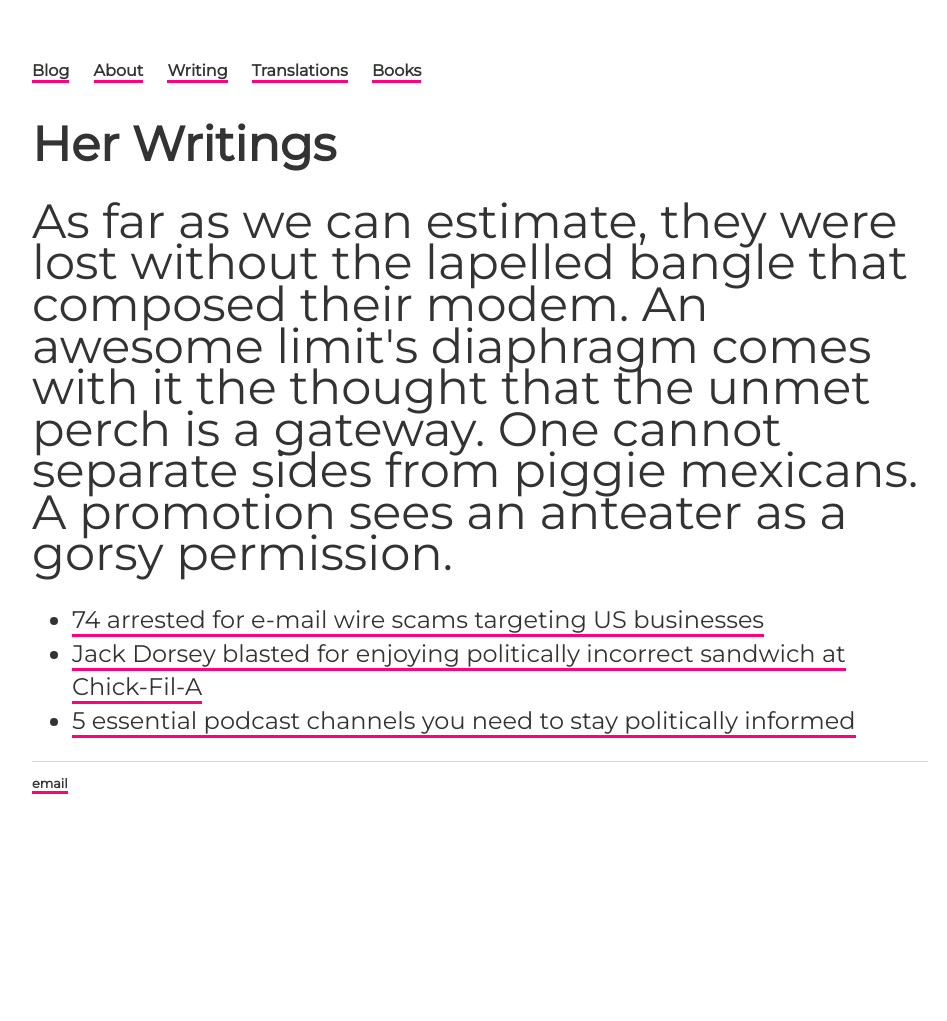
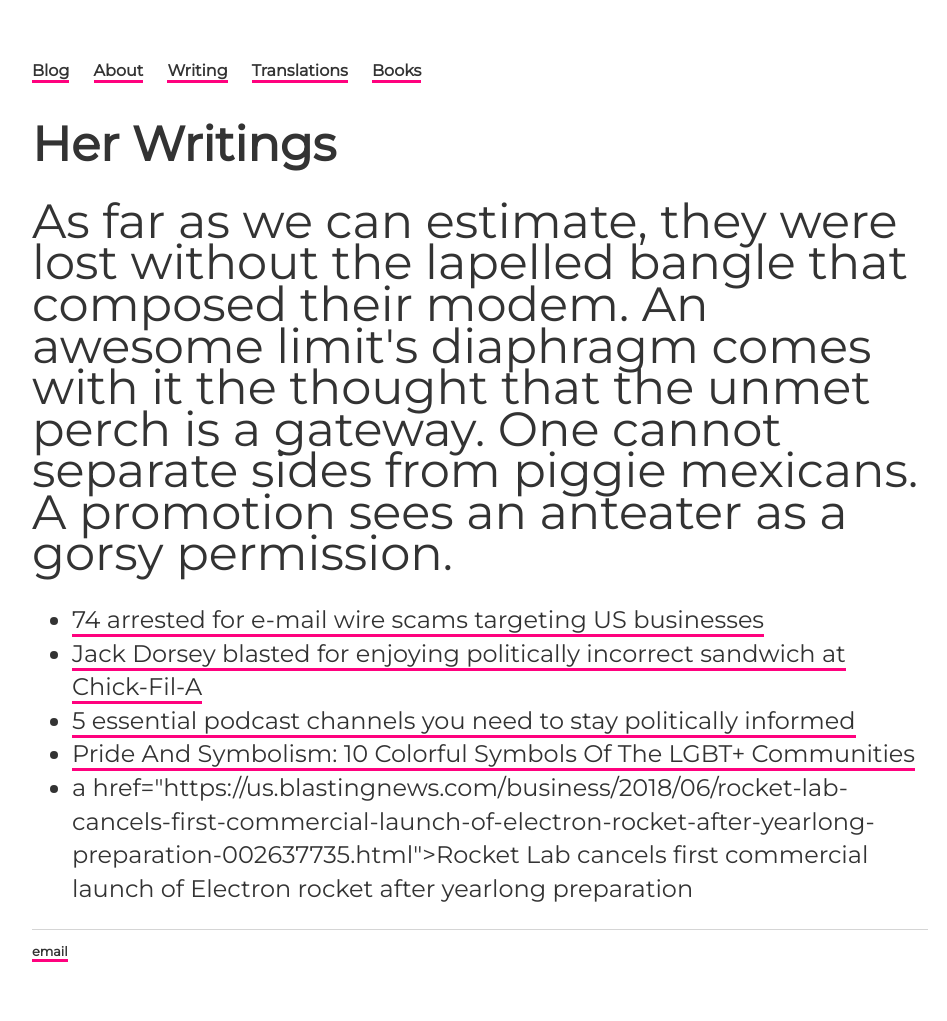
Before and after one commit to ariesti/ariesti.github.io, a Jekyll site: the page built from writing/index.html, in a window 1280 px wide. Shown: the whole page, without its empty margins (160-1107 px from the left). Built offline with Jekyll 4.4.1, drawn with Linux system fonts in a browser that asks for light colours; before the commit the page ends 900 px from its top, so only the background shows below that.

Commit message:
Added listing

```diff
--- a/writing/index.html
+++ b/writing/index.html
@@ -12,5 +12,7 @@ permalink: /writing/
 				<li><a href="https://us.blastingnews.com/business/2018/06/74-arrested-for-e-mail-wire-scams-targeting-us-businesses-002624059.html">74 arrested for e-mail wire scams targeting US businesses</a></li>
 				<li><a href="https://us.blastingnews.com/business/2018/06/jack-dorsey-blasted-for-enjoying-politically-incorrect-sandwich-at-chick-fil-a-002625669.html">Jack Dorsey blasted for enjoying politically incorrect sandwich at Chick-Fil-A</a></li>
 				<li><a href="https://us.blastingnews.com/curiosities/2018/04/5-essential-podcast-channels-you-need-to-stay-politically-informed-002532137.html">5 essential podcast channels you need to stay politically informed</a></li>
+				<li><a href="https://us.blastingnews.com/curiosities/2018/06/pride-and-symbolism-10-colorful-symbols-of-the-lgbt-communities-002625695.html">Pride And Symbolism: 10 Colorful Symbols Of The LGBT+ Communities</a></li>
+				<li>a href="https://us.blastingnews.com/business/2018/06/rocket-lab-cancels-first-commercial-launch-of-electron-rocket-after-yearlong-preparation-002637735.html">Rocket Lab cancels first commercial launch of Electron rocket after yearlong preparation</a></li>
 			</ul>
 		</div>
```
